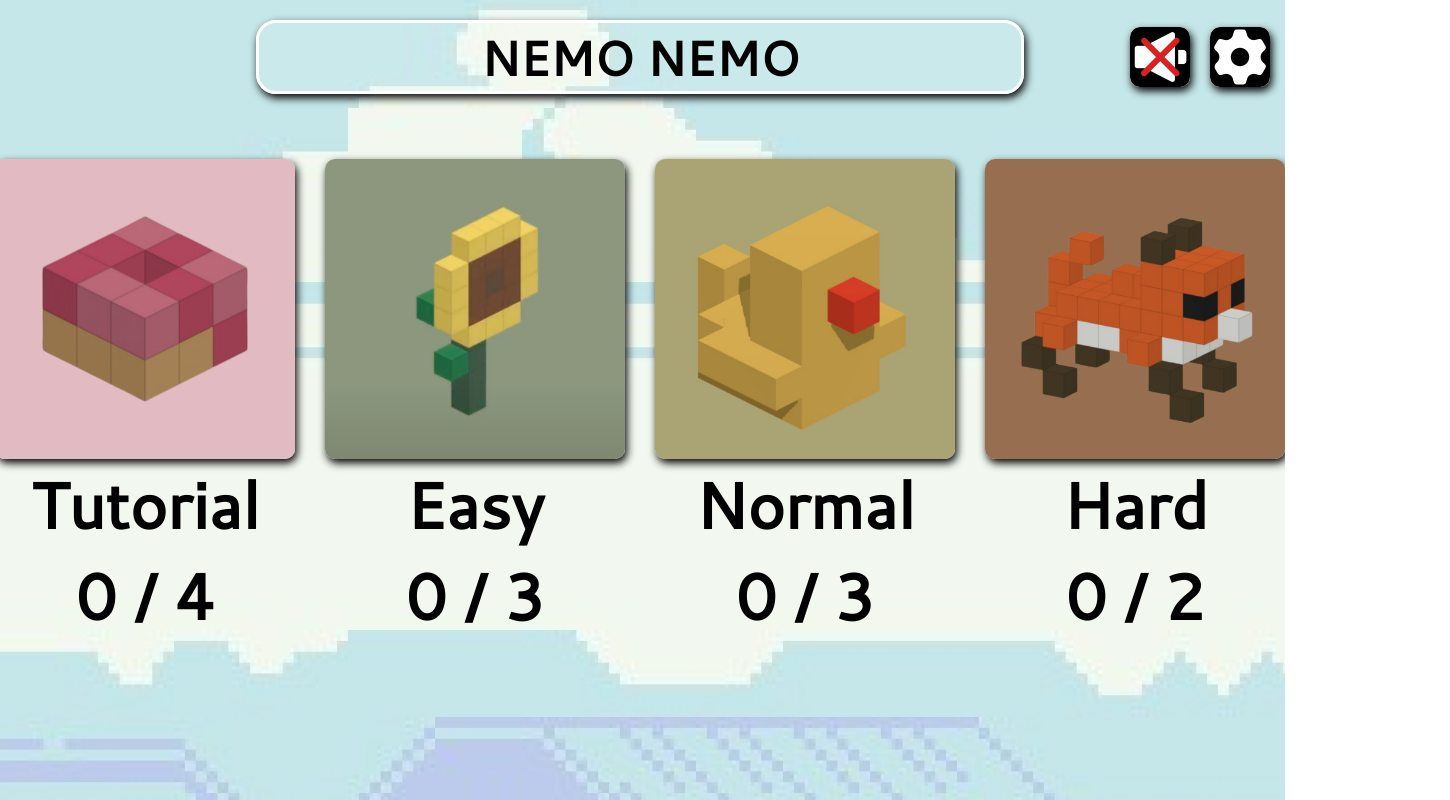
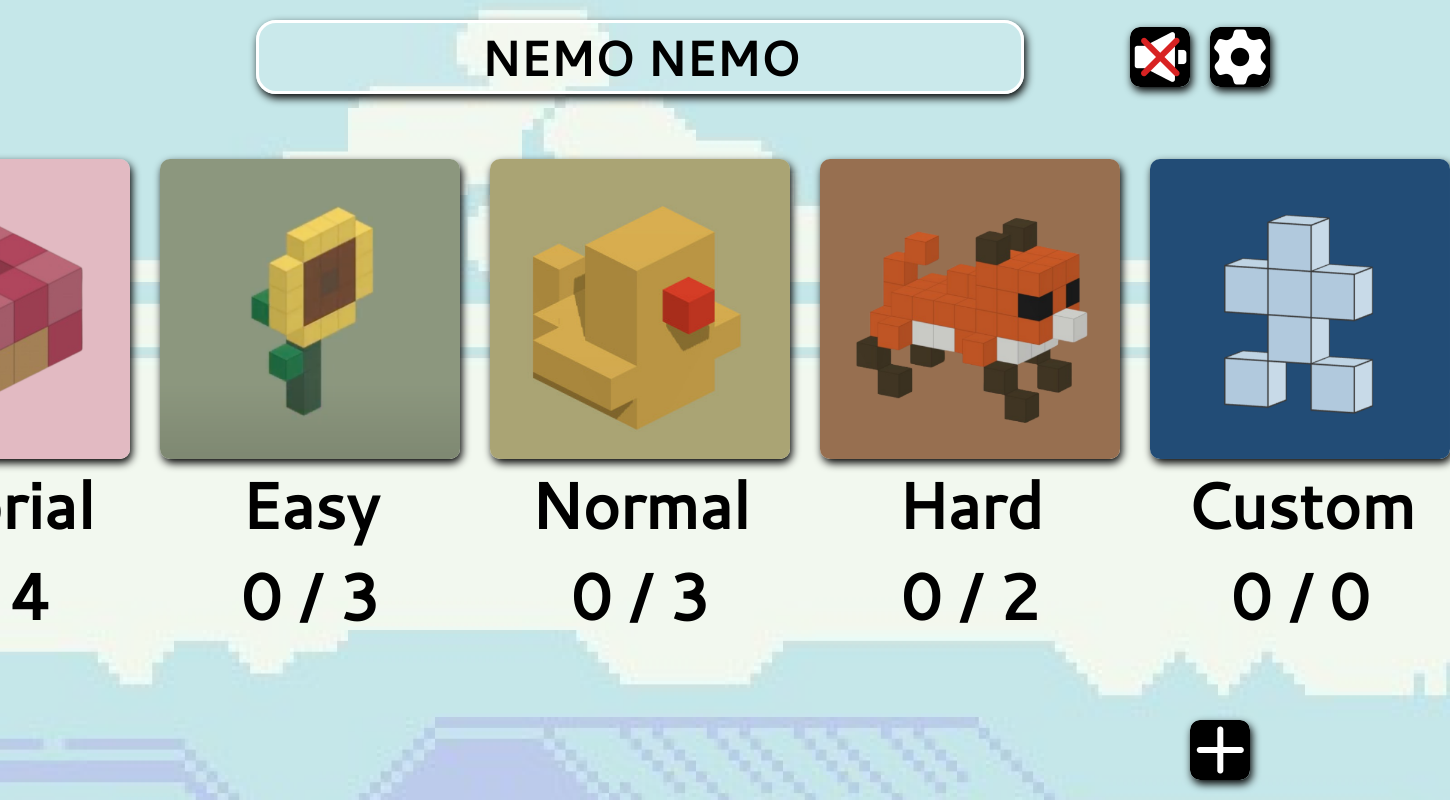
Before and after one commit to suhjuho/nemonemo, a React (Vite) app: page / in a window 1280 px wide. Shown: the whole page, 1450 px wide, since content can reach past the window. Built offline with nearby package versions, Linux system fonts and the light colour scheme; no server answers.

Commit message:
Feat: add making custom puzzle page

```diff
--- a/src/components/App.jsx
+++ b/src/components/App.jsx
@@ -3,6 +3,7 @@ import MainPage from "./MainPage/MainPage";
 import GameStage from "./GameStage/GameStage";
 import GameSelectPage from "./GameSelectPage/GameSelectPage";
 import TutorialGameStage from "./GameStage/TutorialGameStage";
+import CustomPuzzle from "./CustomPuzzle/CustomPuzzle";
 
 import BackgroundMusic from "./BackgroundMusic/BackgroundMusic";
 
@@ -23,6 +24,7 @@ function App() {
           path="/puzzles/:difficulty/:stageNumber"
           element={<GameStage />}
         />
+        <Route path="/puzzle/making" element={<CustomPuzzle />} />
       </Routes>
       <BackgroundMusic />
     </>
--- a/src/components/GameStage/GameStage.jsx
+++ b/src/components/GameStage/GameStage.jsx
@@ -23,7 +23,6 @@ import {
   useOrbitControlStore,
   useAnswerStore,
   useSoundStore,
-  useTutorialStepStore,
 } from "../../store/store";
 
 import AutoCamera from "../Edge/AutoCamera";
@@ -31,15 +30,12 @@ import AutoCamera from "../Edge/AutoCamera";
 import getMarkingNumbers from "../../utils/getMarkingNumbers";
 import getDefaultPuzzle from "../../utils/getDefaultPuzzle";
 
-import TutorialScene from "../TutorialScene/TutorialScene";
-
 const Stage = styled.div`
   position: relative;
   height: 100vh;
 `;
 
 function GameStage() {
-  const { tutorialStep } = useTutorialStepStore();
   const { puzzles } = usePuzzlesStore();
   const { clickMode, setClickMode } = useClickModeStore();
   const { isOrbitEnable } = useOrbitControlStore();
@@ -133,10 +129,6 @@ function GameStage() {
 
   return (
     <Stage>
-      {difficulty === "tutorial" && tutorialStep[stageNumber] !== 0 && (
-        <TutorialScene />
-      )}
-
       <GameStageHeader
         difficulty={difficulty}
         type="game"
--- a/src/components/MainPage/MainPage.jsx
+++ b/src/components/MainPage/MainPage.jsx
@@ -1,8 +1,9 @@
-import { useState } from "react";
+import { useEffect, useState } from "react";
 
 import styled from "styled-components";
 
 import { useNavigate } from "react-router-dom";
+import axios from "axios";
 import GameStageHeader from "../Header/GameStageHeader";
 
 import usePuzzlesStore from "../../store/puzzle";
@@ -13,7 +14,28 @@ import Duck from "../../assets/puzzle/duck.png";
 import Sunflower from "../../assets/puzzle/sunflower.png";
 import Matchstick from "../../assets/puzzle/matchstick.png";
 import Cookie from "../../assets/puzzle/cookie.png";
+import Custom from "../../assets/puzzle/custom.png";
 import Donut from "../../assets/puzzle/donut.png";
+import Plus from "../../assets/icon/icon-plus.png";
+
+const Icon = styled.img`
+  position: fixed;
+  bottom: 20px;
+  right: 20px;
+  width: 60px;
+  margin: 0px 10px;
+  border-radius: 10px;
+  box-shadow: 2px 4px 8px;
+  transition: transform 0.3s ease-in-out;
+
+  &:hover {
+    transform: translateY(-1px);
+  }
+
+  &:active {
+    color: #007302;
+  }
+`;
 
 const Stage = styled.div`
   position: relative;
@@ -57,7 +79,54 @@ const DifficultyLabel = styled.div`
 
 function Main() {
   const navigate = useNavigate();
-  const { puzzles } = usePuzzlesStore();
+  const { puzzles, setPuzzles } = usePuzzlesStore();
+  const [solvedPuzzleCount, setSolvedPuzzleCount] = useState([0, 0, 0, 0, 0]);
+
+  useEffect(() => {
+    async function fetchCustomPuzzles() {
+      try {
+        const response = await axios.get(
+          `${import.meta.env.VITE_FETCH_PUZZLE_API}`,
+        );
+
+        const { customPuzzle } = response.data;
+
+        customPuzzle.forEach((puzzle, index) => {
+          if (
+            !puzzles.custom[index + 1] ||
+            puzzles.custom[index + 1]._id !== puzzle._id
+          ) {
+            puzzles.custom[index + 1] = puzzle;
+          }
+        });
+
+        setPuzzles(puzzles);
+      } catch (error) {
+        console.error(error);
+      }
+    }
+
+    fetchCustomPuzzles();
+  }, []);
+
+  useEffect(() => {
+    const newSolvedPuzzleCount = [];
+
+    ["tutorial", "easy", "normal", "hard", "custom"].forEach((gameType) => {
+      const solvedPuzzles = Object.entries(puzzles[gameType]).reduce(
+        (accumulate, current) => {
+          const addNumber = current[1].isSolved ? 1 : 0;
+
+          return accumulate + addNumber;
+        },
+        0,
+      );
+
+      newSolvedPuzzleCount.push(solvedPuzzles);
+    });
+
+    setSolvedPuzzleCount(newSolvedPuzzleCount);
+  }, []);
 
   return (
     <Stage>
@@ -72,7 +141,7 @@ function Main() {
           />
           <DifficultyLabel>Tutorial</DifficultyLabel>
           <DifficultyLabel>
-            {`0 / ${Object.entries(puzzles.tutorial).length}`}
+            {`${solvedPuzzleCount[0]} / ${Object.entries(puzzles.tutorial).length}`}
           </DifficultyLabel>
         </Difficulty>
 
@@ -84,7 +153,7 @@ function Main() {
           />
           <DifficultyLabel>Easy </DifficultyLabel>
           <DifficultyLabel>
-            {`0 / ${Object.entries(puzzles.easy).length}`}
+            {`${solvedPuzzleCount[1]} / ${Object.entries(puzzles.easy).length}`}
           </DifficultyLabel>
         </Difficulty>
 
@@ -96,7 +165,7 @@ function Main() {
           />
           <DifficultyLabel>Normal</DifficultyLabel>
           <DifficultyLabel>
-            {`0 / ${Object.entries(puzzles.normal).length}`}
+            {`${solvedPuzzleCount[2]} / ${Object.entries(puzzles.normal).length}`}
           </DifficultyLabel>
         </Difficulty>
 
@@ -108,10 +177,23 @@ function Main() {
           />
           <DifficultyLabel>Hard</DifficultyLabel>
           <DifficultyLabel>
-            {`0 / ${Object.entries(puzzles.hard).length}`}
+            {`${solvedPuzzleCount[3]} / ${Object.entries(puzzles.hard).length}`}
+          </DifficultyLabel>
+        </Difficulty>
+
+        <Difficulty>
+          <DifficultyImg
+            src={Custom}
+            alt="custom"
+            onClick={() => navigate("/puzzles/custom")}
+          />
+          <DifficultyLabel>Custom</DifficultyLabel>
+          <DifficultyLabel>
+            {`${solvedPuzzleCount[4]} / ${Object.entries(puzzles.custom).length}`}
           </DifficultyLabel>
         </Difficulty>
       </Difficulties>
+      <Icon src={Plus} onClick={() => navigate("/puzzle/making")} />
     </Stage>
   );
 }
--- a/src/components/TutorialScene/TutorialModal.jsx
+++ b/src/components/TutorialScene/TutorialModal.jsx
@@ -38,7 +38,7 @@ const Button = styled.button`
   height: 50px;
   font-size: 24px;
   font-weight: 700;
-  background-color: ${(props) => props.buttonColor || "#ffffff"};
+  background-color: ${(props) => props.buttoncolor || "#ffffff"};
 `;
 
 function TutorialModal({
@@ -51,7 +51,7 @@ function TutorialModal({
 }) {
   const { tutorialStep, nextTutorialStep } = useTutorialStepStore();
   const { stageNumber } = useParams();
-  const buttonColors = {
+  const buttoncolors = {
     1: "rgba(228, 180, 180, 0.5)",
     2: "rgba(181, 228, 180, 0.5);",
     3: "rgba(89, 88, 86, 0.5);",
@@ -85,12 +85,12 @@ function TutorialModal({
           {currentStep === 1 && (
             <Button
               onClick={handleSkip}
-              buttonColor={buttonColors[stageNumber]}
+              buttoncolor={buttoncolors[stageNumber]}
             >
               스킵
             </Button>
           )}
-          <Button onClick={handleClick} buttonColor={buttonColors[stageNumber]}>
+          <Button onClick={handleClick} buttoncolor={buttoncolors[stageNumber]}>
             다음
           </Button>
         </Buttons>
```
Also changed, not shown: .eslintrc.cjs.
